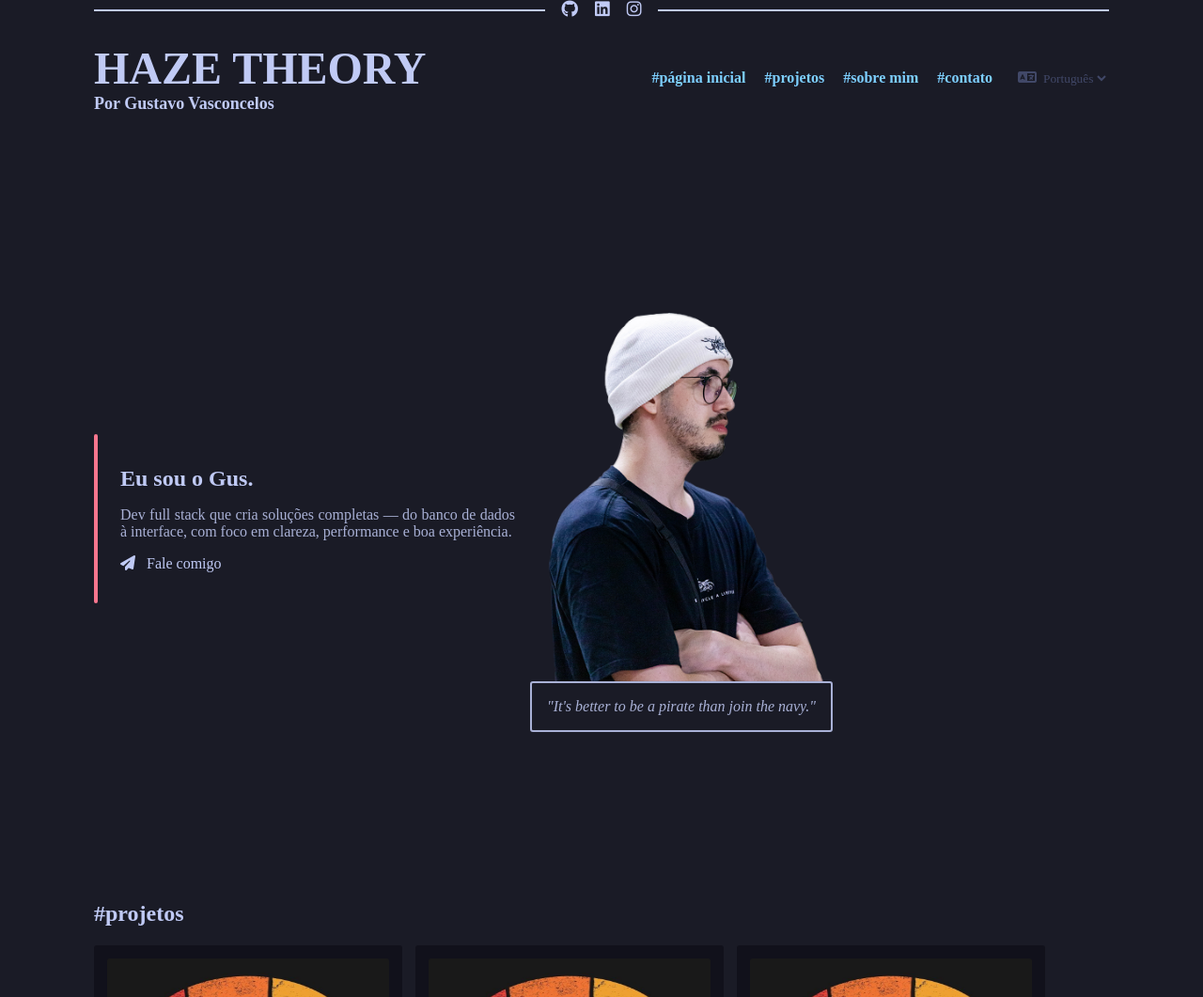
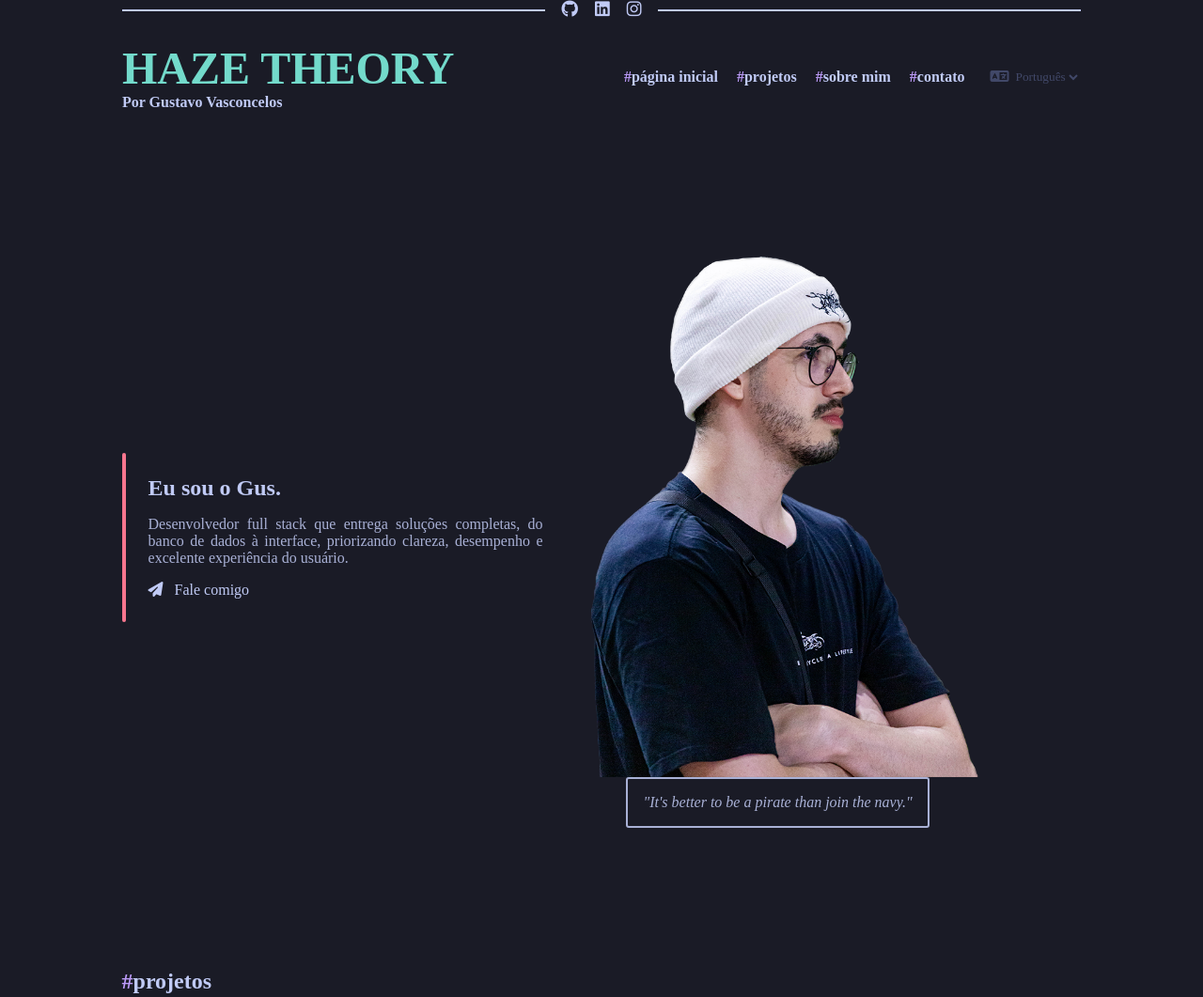
Before and after one commit to gusvsconcelos/hazetheory, a website: page index.html in a window 1280 px wide. Shown: the top 1061 px of the page at 94% size. Drawn offline with Linux system fonts and the light colour scheme.

Commit message:
reorganize some css lines

```diff
--- a/index.html
+++ b/index.html
@@ -30,10 +30,10 @@
         </div>
 
         <nav>
-          <a href="#">#página inicial</a>
-          <a href="#">#projetos</a>
-          <a href="#">#sobre mim</a>
-          <a href="#">#contato</a>
+          <a href="#"><span class="hashtag">#</span>página inicial</a>
+          <a href="#"><span class="hashtag">#</span>projetos</a>
+          <a href="#"><span class="hashtag">#</span>sobre mim</a>
+          <a href="#"><span class="hashtag">#</span>contato</a>
 
           <span id="lang">
             <label for="language"><i class="fa-solid fa-language"></i></label>
@@ -48,11 +48,12 @@
       <!-- Hero section --->
       <section id="hero" aria-label="Apresentação pessoal">
         <div id="line"></div>
-        <span id="hero-quote">
+        <span id="hero-greeting">
           <h1>Eu sou o Gus.</h1>
           <p>
-            Dev full stack que cria soluções completas — do banco de dados à
-            interface, com foco em clareza, performance e boa experiência.
+            Desenvolvedor full stack que entrega soluções completas, do banco de
+            dados à interface, priorizando clareza, desempenho e excelente
+            experiência do usuário.
           </p>
           <a id="contact-me" href="#">
             <i class="fa-solid fa-paper-plane"></i>Fale comigo
@@ -65,7 +66,6 @@
           <img
             src="./assets/gus_photo_low.png"
             alt="Fotografia de Gustavo Vasconcelos"
-            height="400px"
           />
           <p id="quote">"It's better to be a pirate than join the navy."</p>
         </span>
@@ -74,7 +74,7 @@
       <!-- Main content --->
       <main>
         <section id="projects" aria-label="Projetos">
-          <h2>#projetos</h2>
+          <h2><span class="hashtag">#</span>projetos</h2>
 
           <div id="project-list">
             <div id="project-1">
@@ -140,7 +140,7 @@
         </section>
 
         <section id="skills" aria-label="Habilidades">
-          <h2>#habilidades</h2>
+          <h2><span class="hashtag">#</span>habilidades</h2>
           <div id="skillSet">
             <span class="tech-javascript">JAVASCRIPT</span>
             <span class="tech-typescript">TYPESCRIPT</span>
@@ -154,7 +154,7 @@
         </section>
 
         <section id="about-me" aria-label="Sobre mim">
-          <h2>#sobre mim</h2>
+          <h2><span class="hashtag">#</span>sobre mim</h2>
 
           <div id="aboutme-container">
             <div id="line"></div>
--- a/style.css
+++ b/style.css
@@ -9,6 +9,25 @@ body {
   color: #c0caf5;
 }
 
+.container {
+  margin: auto;
+  max-width: 1080px;
+  padding: 0;
+}
+
+a {
+  color: #c0caf5;
+  text-decoration: none;
+}
+
+a:hover {
+  color: #e6e7ed;
+}
+
+p {
+  color: #a9b1d6;
+}
+
 strong {
   color: #c0caf5;
 }
@@ -18,8 +37,19 @@ img {
   user-select: none;
 }
 
+.hashtag {
+  color: #bb9af7;
+}
+
+#line {
+  width: 4px;
+  height: 180px;
+  margin-right: 24px;
+  border-radius: 50px;
+  background-color: #f7768e;
+}
+
 #media {
-  position: sticky;
   display: flex;
   justify-content: center;
   align-items: center;
@@ -32,15 +62,9 @@ img {
 }
 
 #line-media {
-  width: 100vw;
+  width: 450px;
   height: 2px;
   background-color: #c0caf5;
-}
-
-.container {
-  margin: auto;
-  max-width: 1080px;
-  padding: 0;
 }
 
 header {
@@ -58,15 +82,12 @@ header {
 header h1 {
   margin: 0;
   font-size: 48px;
-}
-
-header h1:hover {
-  color: #c0caf5;
+  color: #73dacb;
 }
 
 header h2 {
   margin: 0;
-  font-size: 18px;
+  font-size: 16px;
 }
 
 nav {
@@ -77,7 +98,6 @@ nav > a {
   margin-left: 8px;
   margin-right: 8px;
   font-weight: bold;
-  color: #7dcfff;
 }
 
 nav > a:hover {
@@ -108,46 +128,25 @@ select {
   font-family: "JetbrainsMono Nerd Font";
 }
 
-a {
-  color: #c0caf5;
-  text-decoration: none;
-}
-
-a:hover {
-  color: #e6e7ed;
-}
-
-p {
-  color: #a9b1d6;
-}
-
-#line {
-  width: 4px;
-  height: 180px;
-  margin-right: 24px;
-  border-radius: 50px;
-  background-color: #f7768e;
-}
-
 #hero {
   display: flex;
   justify-content: start;
   align-items: center;
   flex-direction: row;
-  margin-top: 180px;
-  margin-bottom: 180px;
+  margin-top: 120px;
+  margin-bottom: 150px;
 }
 
-#hero-quote {
+#hero-greeting {
   max-width: 420px;
   text-align: justify;
 }
 
-#hero-quote > h1 {
+#hero-greeting > h1 {
   margin: 0;
 }
 
-#hero-quote i {
+#hero-greeting i {
   margin-right: 12px;
 }
 
@@ -160,6 +159,10 @@ p {
 
 #hero-photo > * {
   margin: 0;
+}
+
+#hero-photo > img {
+  width: 500px;
 }
 
 #hero-photo > p {
```
